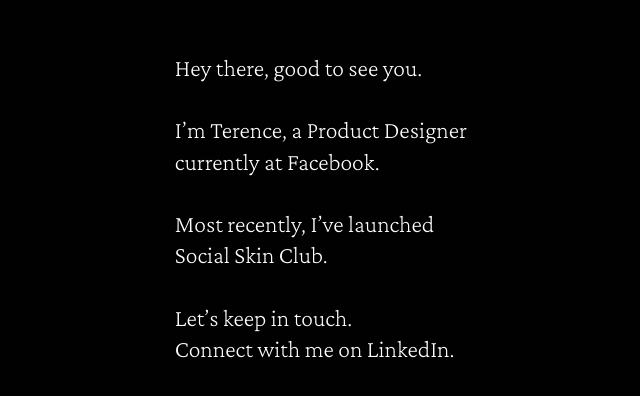
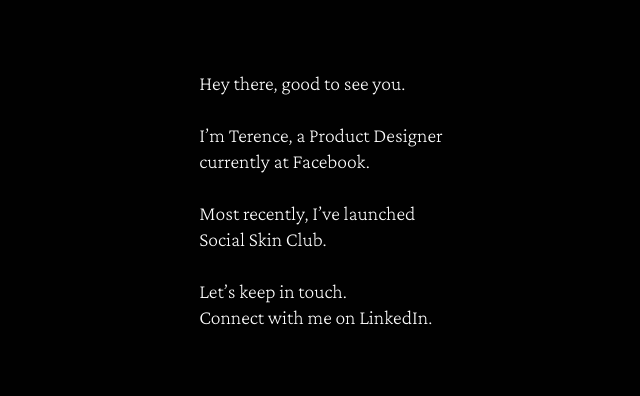
Before and after one commit to terekim/terekim.github.io, a plain HTML site: page index.html in a window 1280 px wide. Shown: the part 168-564 px from the top of the page, without its empty margins (319-959 px from the left). Drawn offline with nearby package versions, Linux system fonts and the light colour scheme.

Commit message:
i hate css sometimes

```diff
--- a/index.html
+++ b/index.html
@@ -2,6 +2,7 @@
 <html>
 
 <head>
+  <meta name="viewport" content="width=device-width,initial-scale=1">
   <link rel="stylesheet" href="styles.css">
   <link rel="preconnect" href="https://fonts.googleapis.com">
   <link rel="preconnect" href="https://fonts.gstatic.com" crossorigin>
--- a/styles.css
+++ b/styles.css
@@ -13,13 +13,15 @@ a {
 }
 
 p {
-  font-size: 3vmin;
+  font-size: 20px;
   line-height: 1.3;
 }
 
 .container__greeting {
   align-items: center;
   display: flex;
-  height: 92vh;
+  height: 90vh;
   justify-content: center;
+  padding-left: 10vw;
+  padding-right: 10vw;
 }
```
